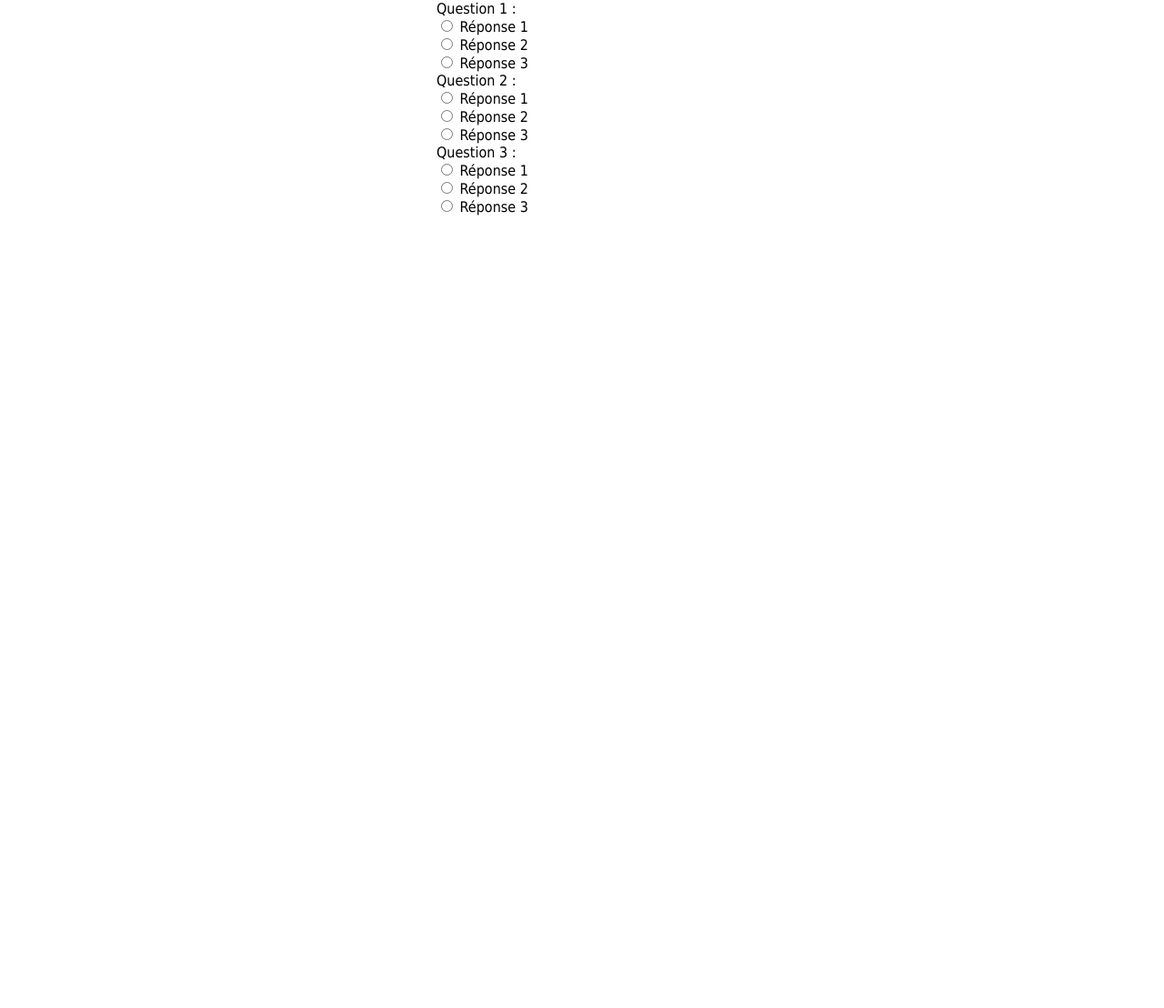
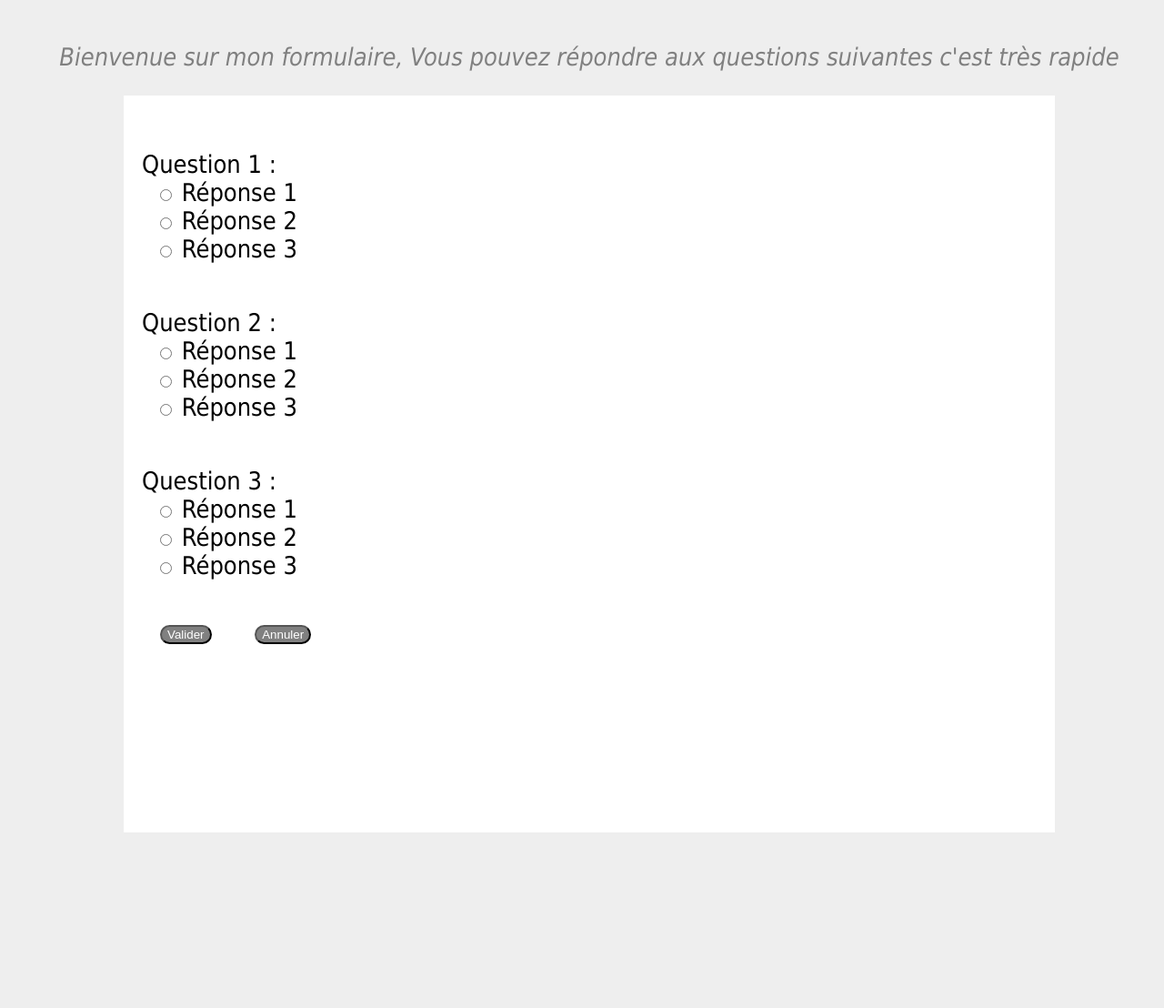
Before and after one commit to 24eme/TreeForm, a PHP site: page /repondre.html in a window 1280 px wide. Shown: the whole page at 91% size. Before the commit the page ends 237 px from the top, so only its background shows below. Run offline with PHP 8.4, Linux system fonts and the light colour scheme.

Commit message:
hono update

```diff
--- a/view/css/main-hono.css
+++ b/view/css/main-hono.css
@@ -1,7 +1,47 @@
 body,html{
-  width:50%;
+  width:100%;
   height: 100%;
   font-family: Tahoma;
-  margin:auto;
+  font-size: 1.3em;
+  background-color:#eeeeee;
+  margin-top: 20px;
 
 }
+
+.texte{
+  text-align: center;
+  font-style: italic;
+  color:grey;
+}
+
+.leformulaire{
+  background-color: white;
+  height: 100%;
+  width:80%;
+  margin:auto;
+  padding-top:10px;
+  }
+
+.questions{
+    text-align: justify;
+    margin-left: 20px;
+}
+
+.leformulaire input {
+  text-align: left;
+  margin-left: 40px;
+}
+
+.blocs{
+  margin-top: 50px;
+  margin-bottom: 50px;
+}
+
+.boutons input{
+    margin-top: 50px;
+    margin-bottom: 400px;
+    background-color:grey;
+    border-radius: 20PX;
+    color:white;
+
+}
--- a/view/repondre.html
+++ b/view/repondre.html
@@ -11,29 +11,31 @@
 
 
 <body>
-
+  <div class="texte">
+    <p>Bienvenue sur mon formulaire, Vous pouvez répondre aux questions suivantes c'est très rapide</p>
+  </div>
   <div class="leformulaire">
-    <div class="questions">
-      <label for="form-message"> Question 1 : </label><br>
+    <div class="blocs">
+        <label for="form-message" class="questions"> Question 1 : </label><br>
         <input type="radio" name="réponseq1" >
-        <label for="form-message"> Réponse 1</label><br>
+        <label for="form-message" class="reponse"> Réponse 1</label><br>
         <input type="radio" name="réponseq1" >
-        <label for="form-message"> Réponse 2</label><br>
+        <label for="form-message"class="reponse"> Réponse 2</label><br>
         <input type="radio" name="réponseq1" >
-        <label for="form-message"> Réponse 3</label><br>
+        <label for="form-message"class="reponse"> Réponse 3</label><br>
     <div>
 
-    <div class="questions">
-      <label for="form-message"> Question 2 : </label><br>
+    <div class="blocs">
+        <label for="form-message"class="questions"> Question 2 : </label><br>
         <input type="radio" name="réponseq2" >
-        <label for="form-message"> Réponse 1</label><br>
+        <label for="form-message"class="reponse"> Réponse 1</label><br>
         <input type="radio" name="réponseq2" >
-        <label for="form-message"> Réponse 2</label><br>
+        <label for="form-message" class="reponse"> Réponse 2</label><br>
         <input type="radio" name="réponseq2" >
-        <label for="form-message"> Réponse 3</label><br>
+        <label for="form-message" class="reponse"> Réponse 3</label><br>
     <div>
-    <div class="questions">
-      <label for="form-message"> Question 3 : </label><br>
+    <div class="blocs">
+      <label for="form-message"class="questions"> Question 3 : </label><br>
         <input type="radio" name="réponseq3" >
         <label for="form-message"> Réponse 1</label><br>
         <input type="radio" name="réponseq3" >
@@ -41,8 +43,12 @@
         <input type="radio" name="réponseq3" >
         <label for="form-message"> Réponse 3</label><br>
     <div>
+    <div class="boutons">
+      <input type="submit" name="boutenvoyer" value="Valider" >
+      <input type="submit" name="boutenvoyer" value="Annuler" >
+    </div>
 
-  <div>
+  </div>
 
 
 
```
